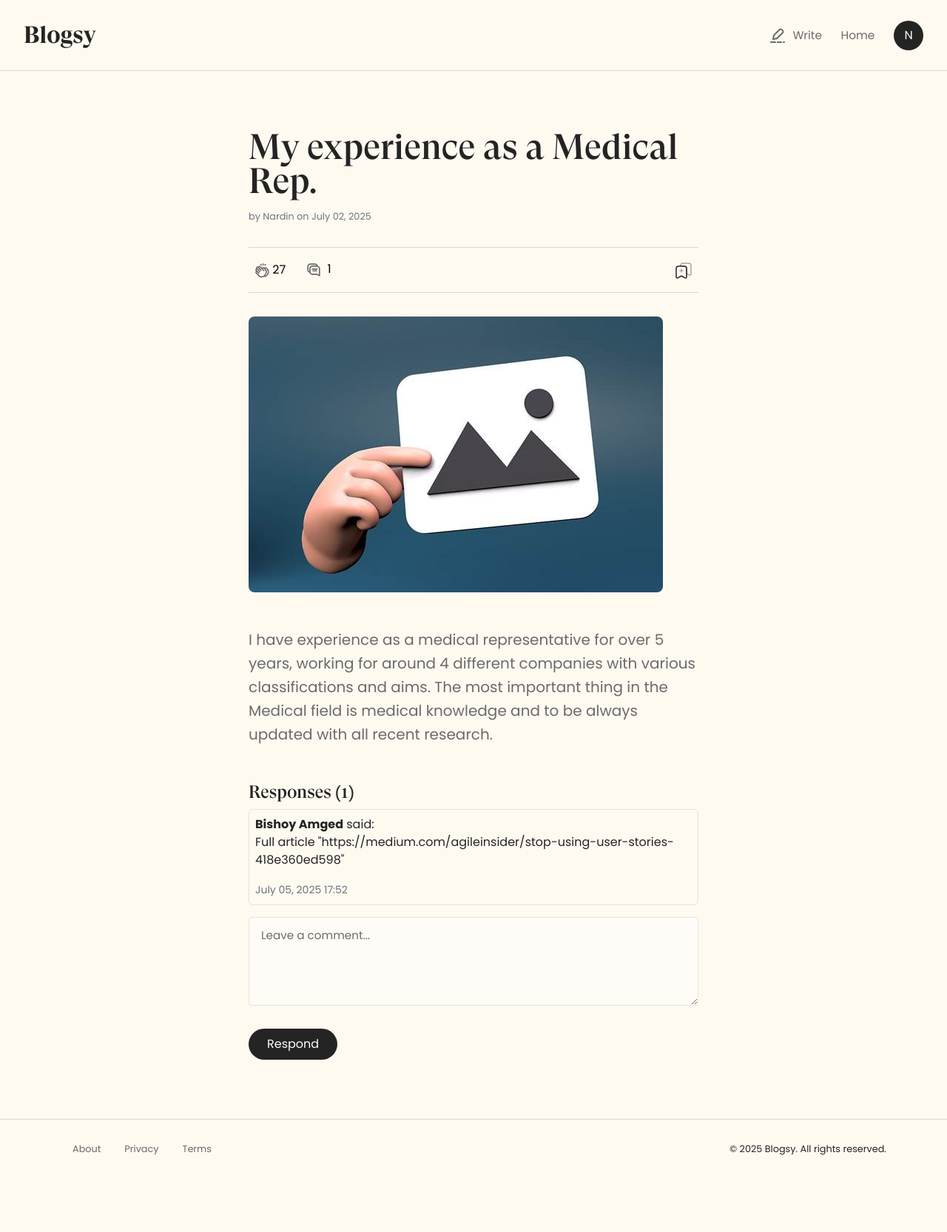
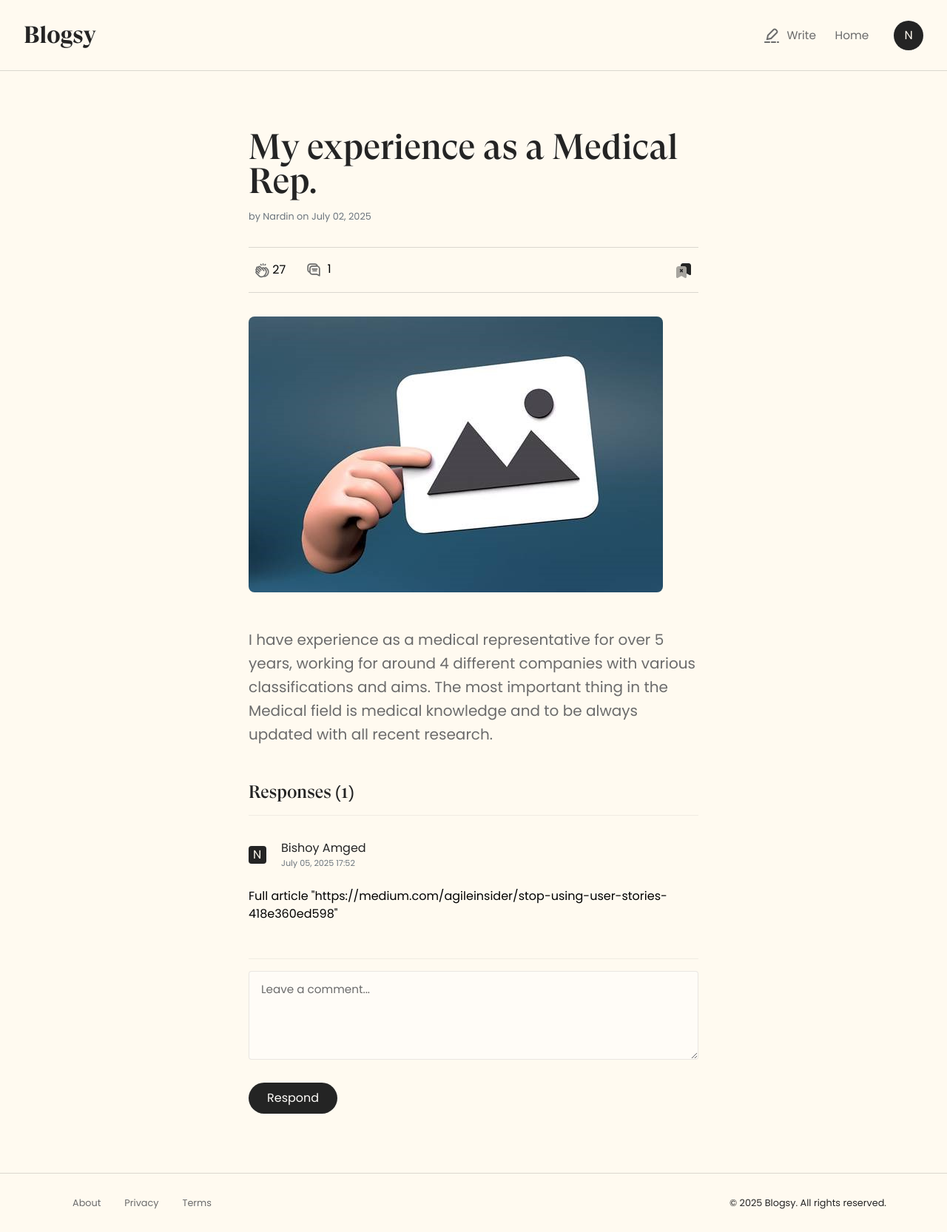
Before and after one commit to Bishoy-Morgan/Blogsy, a Flask app: page /post/2 in a window 1280 px wide. Shown: the whole page at 74% size. Before the commit the page ends 1562 px from the top, so only its background shows below. Run offline with Flask 3, Linux system fonts and the light colour scheme; a user stored in the database is signed in.

Commit message:
reading-list

```diff
--- a/website/static/css/styles.css
+++ b/website/static/css/styles.css
@@ -266,6 +266,10 @@ footer .nav-link {
     }
 }
 
+.font-10 {
+    font-size: .7rem;
+}
+
 .font-11, .create-one {
     font-size: .8rem;
 }
@@ -313,7 +317,6 @@ footer .nav-link {
     font-size: 1rem;
     border: 2px solid transparent;
     border-radius: 100%;
-    margin-left: 1rem;
     &:focus {
         border: 2px solid var(--primary-color);
         background-color: transparent;
@@ -451,10 +454,20 @@ aside {
     }
 }
 
+.comment {
+    padding: 2rem 0;
+    border-block: 1px solid rgba(107, 107, 107, 0.10);
+}
+
 .clap-comment-section {
     margin-block: 2rem;
     padding: 1rem 0.5rem;
     border-block: 1px solid rgba(107, 107, 107, 0.25);
+}
+
+.custom-width {
+    width: 50%;
+    margin: 0 auto;
 }
 
 @media (max-width: 768px) {
@@ -495,9 +508,22 @@ aside {
     }
     .post {
         width: 100%;
+        flex-flow: column nowrap;
+        justify-content: start;
+        align-items: start;
+    }
+    .post-content {
+        width: 100%;
+    }
+    .post-image {
+        width: 100%;
     }
     aside {
         display: none;
+    }
+    .custom-width {
+        width: 95%;
+        margin: 0 auto;
     }
 }
 
--- a/website/static/js/index.js
+++ b/website/static/js/index.js
@@ -32,3 +32,95 @@ document.addEventListener("DOMContentLoaded", function () {
         });
     });
 });
+
+// Like button
+    document.querySelectorAll('.like-btn').forEach(button => {
+        button.addEventListener('click', function (e) {
+            e.preventDefault();
+                const blogId = this.dataset.blogId;
+                const countSpan = this.querySelector('.like-count');
+
+                fetch(`/like/${blogId}`, {
+                    method: 'POST',
+                    headers: {
+                        'X-Requested-With': 'XMLHttpRequest'
+                    },
+                    credentials: 'include'
+                }).then(res => {
+                    if (res.ok) {
+                        countSpan.textContent = parseInt(countSpan.textContent) + 1;
+                    }
+            });
+        });
+});
+
+document.querySelectorAll('.comment-form').forEach(form => {
+    form.addEventListener('submit', async e => {
+        e.preventDefault();
+        const blogId = form.dataset.blogId;
+        const input = form.querySelector('input[name="content"]');
+        const content = input.value.trim();
+
+        if (!content) return;
+
+        try {
+        const response = await fetch(`/comment/add/${blogId}`, {
+            method: 'POST',
+            headers: {
+                'Content-Type': 'application/x-www-form-urlencoded',
+            // Include CSRF token header here if applicable
+            },
+            body: new URLSearchParams({ content })
+        });
+
+        if (!response.ok) {
+            const error = await response.json();
+                alert(error.error || 'Failed to add comment.');
+            return;
+        }
+
+        const data = await response.json();
+
+        // Update the comments list
+        const commentsList = form.nextElementSibling; // The div.comments-list
+        const commentCountSpan = document.querySelector(`button.comment-btn[data-blog-id="${blogId}"] .comment-count`);
+
+        const newComment = document.createElement('p');
+        newComment.innerHTML = `<strong>${data.user}:</strong> ${data.content}`;
+        commentsList.appendChild(newComment);
+
+        commentCountSpan.textContent = data.comment_count;
+
+        input.value = '';
+        } catch (err) {
+            alert('Error submitting comment.');
+            console.error(err);
+        }
+    });
+});
+
+// Reading List
+document.addEventListener('DOMContentLoaded', () => {
+    document.querySelectorAll('.reading-list-form').forEach(form => {
+        form.addEventListener('submit', async function (e) {
+            e.preventDefault();
+
+            const blogId = this.action.split('/').pop();
+            const img = this.querySelector('.reading-list-icon');
+
+            const response = await fetch(`/reading-list/toggle/${blogId}`, {
+                method: 'POST',
+                headers: {
+                    'X-Requested-With': 'XMLHttpRequest'
+                }
+            });
+
+            const data = await response.json();
+            if (data.saved !== undefined) {
+                const saveIcon = img.dataset.save;
+                const removeSaveIcon = img.dataset.removeSave;
+                img.src = data.saved ? removeSaveIcon : saveIcon;
+            }
+        });
+    });
+});
--- a/website/templates/base.html
+++ b/website/templates/base.html
@@ -27,7 +27,7 @@
             <nav>
                 <div class="d-flex align-items-center justify-content-between {% if user.is_authenticated %} w-95 {% else %}container{% endif %}">
                         <a href="{% if user.is_authenticated %}/home{% else %}/{% endif %}" class="blogsy-font text-left">Blogsy</a>
-                        <div class="position-relative navbar-nav d-flex flex-row align-items-center ">
+                        <div class="position-relative navbar-nav d-flex flex-row align-items-center justify-content-evenly ">
                             {% if user.is_authenticated %}
                                 <div class="d-flex align-items-center justify-content-center">
                                     <img
@@ -37,7 +37,7 @@
                                     />
                                     <a class="nav-item nav-link " style="margin-left: .5rem; margin-right: 1rem" id="home" href="/write">Write</a>
                                 </div>
-                                <a class="nav-item nav-link " id="home" href="/home">Home</a>
+                                <a class="nav-item nav-link pe-md-4" id="home" href="/home">Home</a>
                                 <button id="profileBtn" class="position-relative">
                                     {{ user.first_name[0] }}
                                 </button>
@@ -56,7 +56,7 @@
                                         alt="Profile"
                                         class="write-img"
                                         />
-                                        <a href="/" class="links">Blogs</a>
+                                        <a href="/reading-list" class="links">Reading List</a>
                                     </div>
                                     <div class="w-100 d-flex gap-3 mb-2">
                                         <img
--- a/website/templates/post.html
+++ b/website/templates/post.html
@@ -2,7 +2,7 @@
 {% block title %}{{ blog.title }}{% endblock %}
 
 {% block content %}
-    <div class="w-50 mx-auto my-5">
+    <div class="custom-width mx-auto my-5">
         <h2>{{ blog.title }}</h2>
         <p class="text-muted font-11 mt-3">by {{ blog.author.first_name }} on {{ blog.date_created.strftime('%B %d, %Y') }}</p>
 
@@ -14,40 +14,58 @@
 
 
         <div class="clap-comment-section d-flex align-items-center justify-content-between gap-3">
-            <form method="POST" action="{{ url_for('views.like_post', blog_id=blog.id) }}" class="d-flex align-items-center justify-content-between gap-4">
-                <button type="submit" class="btn p-0 border-0 bg-transparent ">
+            <div class="d-flex align-items-center justify-content-between gap-4">
+                <!-- Like button  -->
+                <button class="like-btn btn p-0 border-0 bg-transparent" data-blog-id="{{ blog.id }}">
                     <img
-                    src="{{ url_for('static', filename='images/clap.svg')}}"
+                        src="{{ url_for('static', filename='images/clap.svg') }}"
                         alt="Clap hands"
                         class="clap-svg"
                         style="width: 1.25rem; height: 1.25rem;"
                     />
-                    <span class="text-black ">{{ blog.likes|length }}</span>
+                    <span class="like-count text-black">{{ blog.likes|length }}</span>
                 </button>
-                <button type="submit" class="btn p-0 border-0 bg-transparent ">
+                <!-- Comment Button  -->
+                <button type="submit" class="btn p-0 border-0 bg-transparent comment-btn" data-blog-id="{{ blog.id }}">
                     <img
                         src="{{ url_for('static', filename='images/comments.svg')}}"
                         alt="Comments"
                         class="comments-svg"
                         style="width: 1.75rem; height: 1.75rem;"
                     />
-                    <span class="text-black ">{{ blog.comments|length }}</span>
+                    <span class="text-black comment-count">{{ blog.comments|length }}</span>
                 </button>
+                <div class="comment-input-wrapper " data-blog-id="{{ blog.id }}" style="display: none;">
+                    <form class="comment-form " data-blog-id="{{ blog.id }}">
+                        <input type="text" name="content" placeholder="Add a comment..." required />
+                        <button type="submit" class="btn btn-primary btn-sm">Submit</button>
                     </form>
-            <form method="POST" action="{{ url_for('views.toggle_reading_list', blog_id=blog.id) }}">
+                    <div class="comments-list">
+                        {% for comment in blog.comments %}
+                            <p><strong>{{ comment.user.first_name }}:</strong> {{ comment.content }}</p>
+                        {% endfor %}
+                    </div>
+                </div>
+
+            </div>
+            <form method="POST" action="{{ url_for('views.toggle_reading_list', blog_id=blog.id) }}" class="reading-list-form">
                 <button type="submit" class="btn p-0 border-0 bg-transparent">
-                    {% if blog in current_user.reading_list %}
+                    {% if blog.id in reading_ids %}
                         <img
-                        src="{{ url_for('static', filename='images/save-remove.svg') }}"
-                        alt="Remove-save"
-                        class="comments-svg"
+                            src="{{ url_for('static', filename='images/save.svg') }}"
+                            data-save="{{ url_for('static', filename='images/save.svg') }}"
+                            data-remove-save="{{ url_for('static', filename='images/save-remove.svg') }}"
+                            alt="Save"
+                            class="reading-list-icon"
                             style="width: 1.5rem; height: 1.5rem;"
                         />
                     {% else %}
                         <img
-                        src="{{ url_for('static', filename='images/save.svg') }}"
+                            src="{{ url_for('static', filename='images/save-remove.svg') }}"
+                            data-save="{{ url_for('static', filename='images/save.svg') }}"
+                            data-remove-save="{{ url_for('static', filename='images/save-remove.svg') }}"
                             alt="Save"
-                        class="comments-svg"
+                            class="reading-list-icon"
                             style="width: 1.5rem; height: 1.5rem;"
                         />
                     {% endif %}
@@ -66,13 +84,20 @@
         <p class="text-gray" style="font-size: 1.25rem; line-height: 2rem;">{{ blog.content }}</p>
 
         <div class="comments-section mt-5">
-            <h4>Responses ({{ blog.comments|length }})</h4>
+            <h4 class="mb-3">Responses ({{ blog.comments|length }})</h4>
 
             {% for comment in blog.comments %}
-                <div class="comment mb-3 p-2 border rounded">
-                    <strong>{{ comment.user.first_name }}</strong> said:
-                    <p>{{ comment.content }}</p>
-                    <small class="text-muted">{{ comment.timestamp.strftime('%B %d, %Y %H:%M') }}</small>
+                <div class="comment mb-3 ">
+                    <div class="d-flex align-items-center gap-1 mb-4">
+                        <button class="blog-author">
+                            {{ blog.author.first_name[0] if blog.author.first_name else '' }}
+                        </button>
+                        <div class="d-flex flex-column ">
+                            <span>{{ comment.user.first_name }}</span>
+                            <small class="text-muted font-10 ">{{ comment.timestamp.strftime('%B %d, %Y %H:%M') }}</small>
+                        </div>
+                    </div>
+                    <p class="text-black ">{{ comment.content }}</p>
                 </div>
             {% else %}
                 <p>No comments yet.</p>
--- a/website/views.py
+++ b/website/views.py
@@ -4,7 +4,9 @@ from . import db
 from .models import Blog, Like, Comment, Tag
 import os
 from werkzeug.utils import secure_filename
-from flask import current_app
+# from flask import current_app
+from flask import jsonify, request
+
 
 views = Blueprint('views', __name__)
 
@@ -74,22 +76,22 @@ def write():
 @views.route('/post/<int:blog_id>', methods=['GET', 'POST'])
 def view_post(blog_id):
     blog = Blog.query.get_or_404(blog_id)
-    return render_template('post.html', blog=blog, user=current_user)
 
+    reading_ids = [b.id for b in current_user.reading_list]
+
+    return render_template('post.html', blog=blog, user=current_user, reading_ids=reading_ids)
 
 @views.route('/like/<int:blog_id>', methods=['POST'])
 @login_required
 def like_post(blog_id):
     blog = Blog.query.get_or_404(blog_id)
-    like = next((like for like in current_user.likes if like.blog_id == blog_id), None)
+    new_like = Like(user_id=current_user.id, blog_id=blog_id)
+    db.session.add(new_like)
+    db.session.commit()
 
-    if like:
-        db.session.delete(like)
-    else:
-        new_like = Like(user_id=current_user.id, blog_id=blog_id)
-        db.session.add(new_like)
+    if request.headers.get('X-Requested-With') == 'XMLHttpRequest':
+        return jsonify({'success': True, 'likes': len(blog.likes)})
 
-    db.session.commit()
     return redirect(request.referrer or url_for('views.home'))
 
 @views.route('/comment/add/<int:blog_id>', methods=['POST'])
@@ -112,7 +114,6 @@ def add_comment(blog_id):
     flash('Comment added!', 'success')
     return redirect(request.referrer or url_for('views.home'))
 
-
 @views.route('/reading-list/toggle/<int:blog_id>', methods=['POST'])
 @login_required
 def toggle_reading_list(blog_id):
@@ -120,11 +121,21 @@ def toggle_reading_list(blog_id):
 
     if blog in current_user.reading_list:
         current_user.reading_list.remove(blog)
+        saved = False
     else:
         current_user.reading_list.append(blog)
+        saved = True
 
     db.session.commit()
+
+    if request.headers.get('X-Requested-With') == 'XMLHttpRequest':
+        return jsonify({'saved': saved})
+
     return redirect(request.referrer or url_for('views.home'))
+
+@views.route('/reading-list')
+def reading_list():
+    return render_template('reading-list.html', user=current_user, reading_list=current_user.reading_list)
 
 @views.route('/terms')
 def terms():
```
Also changed, not shown: website/templates/home.html (+17 -12 lines), website/templates/reading-list.html (added, +20 -0 lines), instance/database.db. Lines whose indentation alone changed are shown as unchanged.
